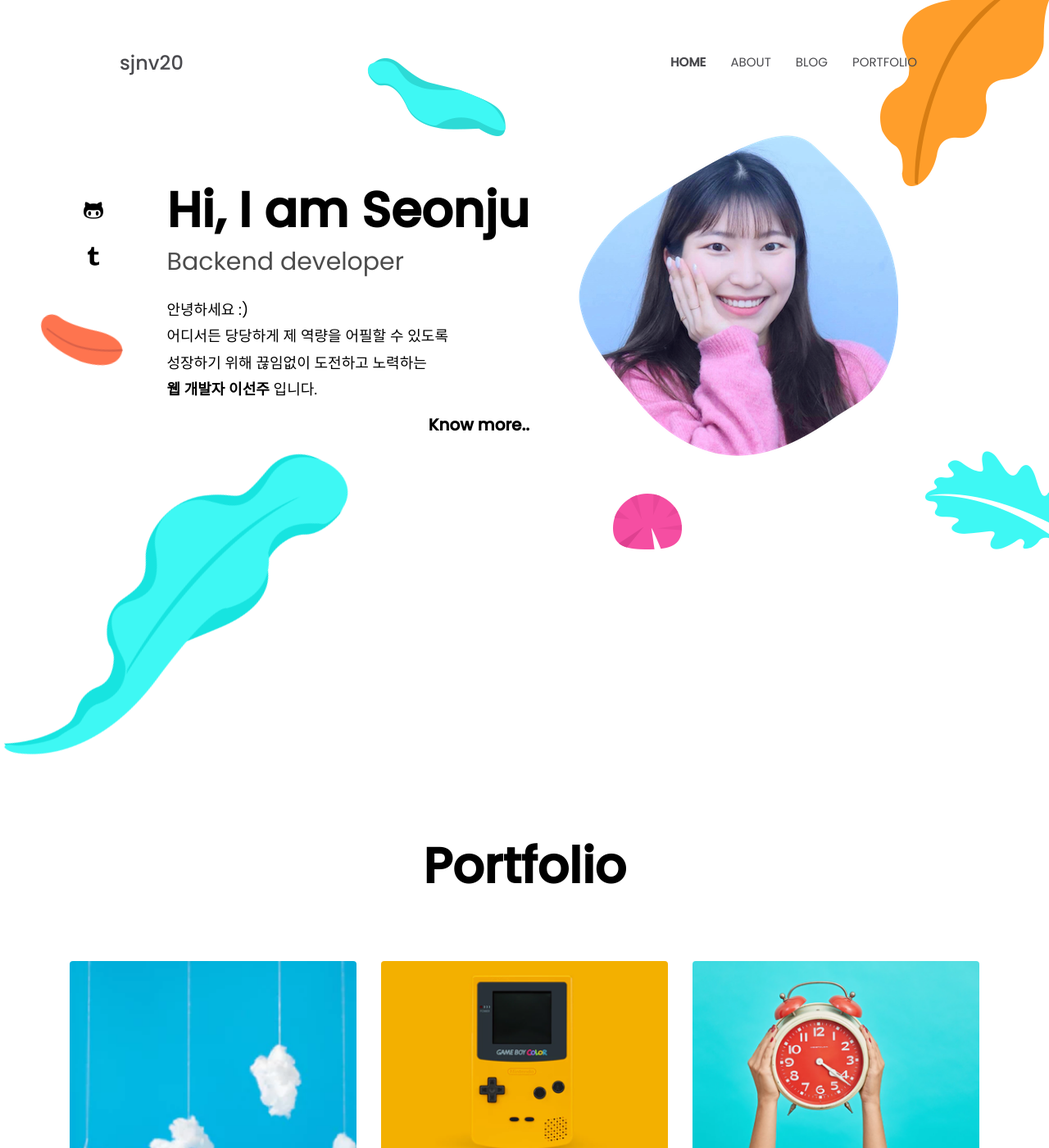
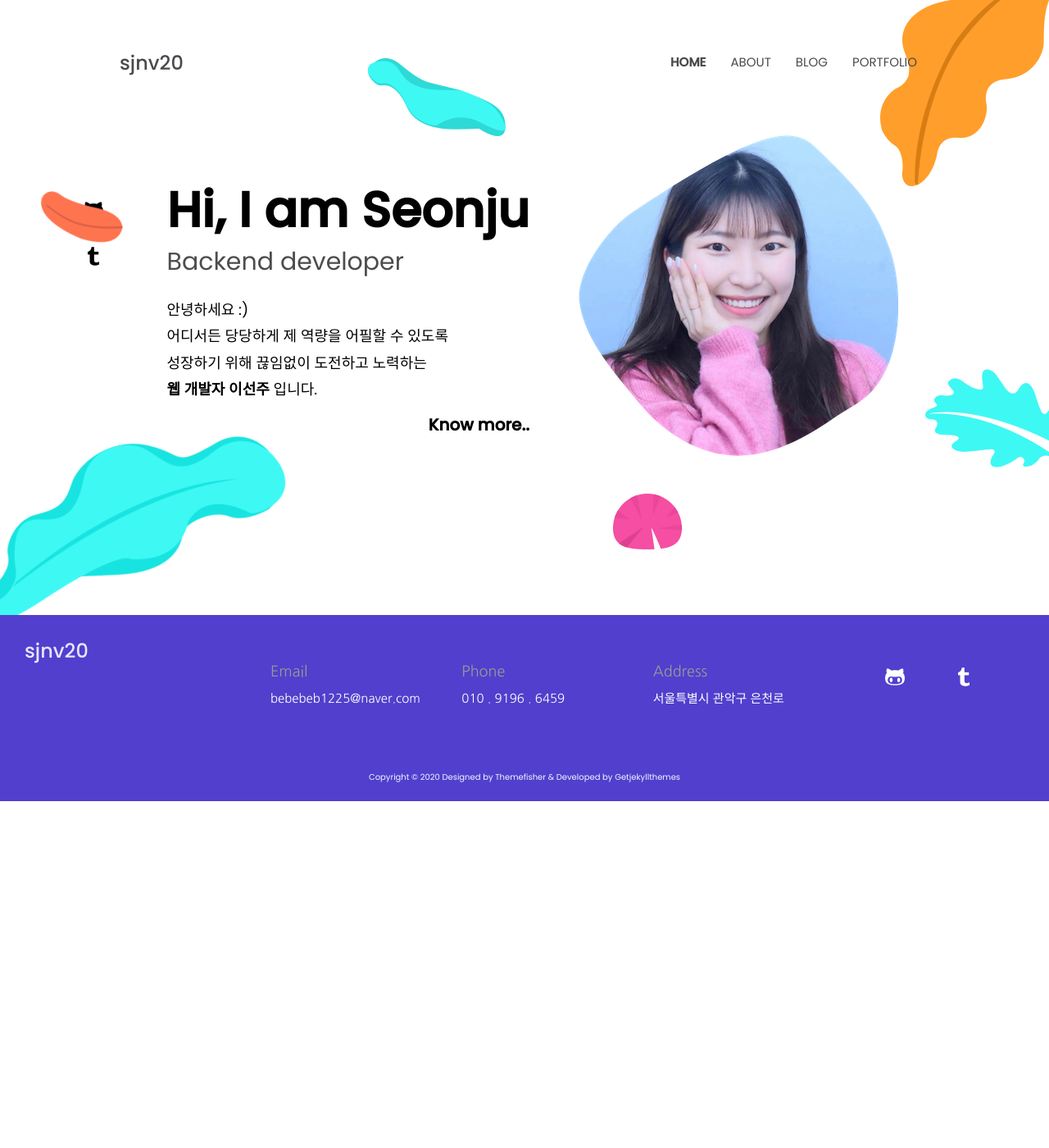
Before and after one commit to sjnv20/sjnv20.github.io, a Jekyll site: the page built from index.html, in a window 1280 px wide and 1400 px high. Shown: the whole window at 82% size. Built offline with Jekyll 4.4.1, drawn with Linux system fonts in a browser that asks for light colours; some web fonts are replaced; some of the changed text lies outside the part shown.

Commit message:
hero-section edit

```diff
--- a/assets/scss/templates/_hero-area.scss
+++ b/assets/scss/templates/_hero-area.scss
@@ -1,5 +1,5 @@
 .hero-area {
-  height: 900px;
+  height: 750px;
   padding: 150px 0 0px;
   position: relative;
   @include tablet {
@@ -107,19 +107,20 @@
 }
 
 #l8 {
-  bottom: 230px;
+  bottom: 80px;
   right: 35%;
 }
 
 #l9 {
-  bottom: 230px;
+  bottom: 180px;
   right: -10px;
 }
 
 #l10 {
-  bottom: 10px;
-  left: -1%;
-  transform: rotate(110deg);
+  bottom: -60px;
+  left: -10%;
+  transform: rotate(130deg);
+  z-index: -1;
 }
 
 .layer-bg {
--- a/assets/scss/templates/_homepage.scss
+++ b/assets/scss/templates/_homepage.scss
@@ -190,6 +190,7 @@
 .footer-section {
   padding-top: 0px;
   background-color: #523fcd;
+  z-index: 11;
 }
 
 .section-on-footer {
--- a/index.html
+++ b/index.html
@@ -3,7 +3,3 @@ layout: default
 ---
 
 {% include hero-section.html %}
-
-<!-- {% include portfolio-section.html %}
-
-{% include blog-section.html %} -->
```
